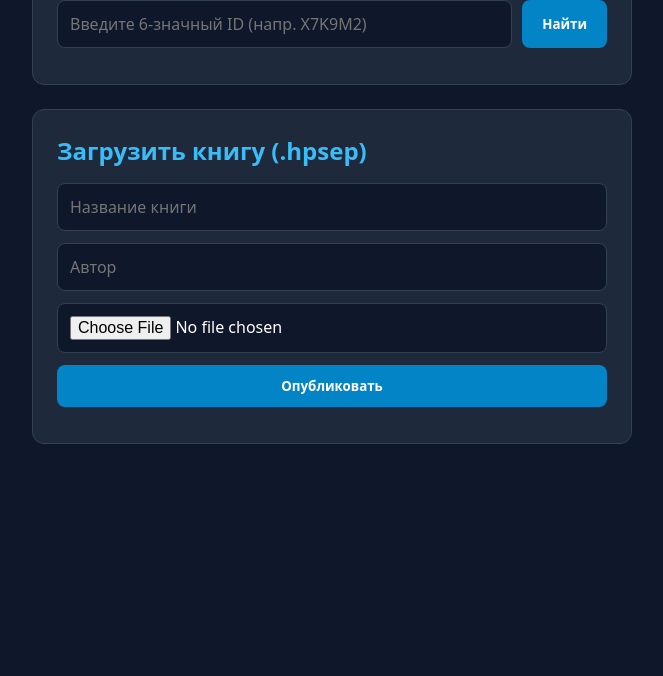
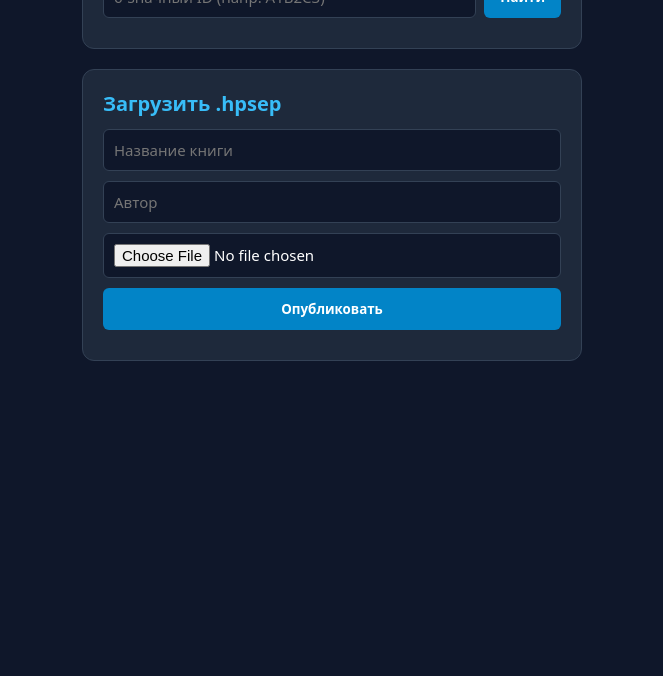
Before and after one commit to player576/yorse, a website: page index.html in a window 1280 px wide. Shown: the part 124-800 px from the top of the page, without its empty margins (308-971 px from the left). Drawn offline with Linux system fonts and the light colour scheme.

Commit message:
Refactor index.html for improved styling and functionality
Updated styles and HTML structure for better layout and usability.

```diff
--- a/index.html
+++ b/index.html
@@ -5,51 +5,108 @@
   <meta name="viewport" content="width=device-width, initial-scale=1.0" />
   <title>HPSEP Library</title>
   <style>
-    * { box-sizing: border-box; margin: 0; padding: 0; font-family: system-ui, -apple-system, sans-serif; }
+    * { box-sizing: border-box; margin: 0; padding: 0; font-family: system-ui, sans-serif; }
     body { background-color: #0f172a; color: #f8fafc; display: flex; justify-content: center; padding: 40px 20px; }
-    .container { width: 100%; max-width: 600px; display: flex; flex-direction: column; gap: 24px; }
-    .card { background: #1e293b; border: 1px solid #334155; border-radius: 12px; padding: 24px; }
-    h1, h2 { margin-bottom: 16px; color: #38bdf8; }
-    .input-group { display: flex; gap: 10px; margin-bottom: 12px; }
+    .container { width: 100%; max-width: 500px; display: flex; flex-direction: column; gap: 20px; }
+    .card { background: #1e293b; border: 1px solid #334155; border-radius: 12px; padding: 20px; }
+    h1, h2 { margin-bottom: 12px; color: #38bdf8; font-size: 20px; }
+    .input-group { display: flex; gap: 8px; }
     input[type="text"], input[type="file"] {
-      flex: 1; padding: 12px; background: #0f172a; border: 1px solid #334155;
-      border-radius: 8px; color: #fff; font-size: 16px; outline: none;
+      width: 100%; padding: 10px; background: #0f172a; border: 1px solid #334155;
+      border-radius: 6px; color: #fff; font-size: 15px; margin-bottom: 10px;
     }
-    input[type="text"]:focus { border-color: #38bdf8; }
     button {
-      padding: 12px 20px; background: #0284c7; color: white; border: none;
-      border-radius: 8px; font-weight: bold; cursor: pointer; transition: 0.2s;
+      padding: 10px 16px; background: #0284c7; color: white; border: none;
+      border-radius: 6px; font-weight: bold; cursor: pointer; height: 42px;
     }
     button:hover { background: #0369a1; }
-    .book-result { margin-top: 16px; padding: 16px; background: #0f172a; border-radius: 8px; border-left: 4px solid #38bdf8; }
-    .download-btn { display: inline-block; margin-top: 12px; text-decoration: none; }
+    .result { margin-top: 12px; padding: 12px; background: #0f172a; border-radius: 6px; border-left: 3px solid #38bdf8; }
+    a.btn-dl { display: inline-block; margin-top: 8px; padding: 8px 12px; background: #22c55e; color: #fff; text-decoration: none; border-radius: 6px; font-weight: bold; }
   </style>
 </head>
 <body>
   <div class="container">
-    <!-- Секция Поиска -->
+    <!-- Поиск -->
     <div class="card">
       <h1>Поиск книги по ID</h1>
       <div class="input-group">
-        <input type="text" id="search-id" placeholder="Введите 6-значный ID (напр. X7K9M2)" maxlength="6" />
-        <button id="btn-search">Найти</button>
+        <input type="text" id="search-id" placeholder="6-значный ID (напр. A1B2C3)" maxlength="6" />
+        <button onclick="searchBook()">Найти</button>
       </div>
-      <div id="search-result"></div>
+      <div id="search-res"></div>
     </div>
 
-    <!-- Секция Загрузки -->
+    <!-- Загрузка -->
     <div class="card">
-      <h2>Загрузить книгу (.hpsep)</h2>
-      <div style="display: flex; flex-direction: column; gap: 12px;">
-        <input type="text" id="upload-title" placeholder="Название книги" />
-        <input type="text" id="upload-author" placeholder="Автор" />
-        <input type="file" id="upload-file" accept=".hpsep" />
-        <button id="btn-upload">Опубликовать</button>
-      </div>
-      <div id="upload-status" style="margin-top: 12px;"></div>
+      <h2>Загрузить .hpsep</h2>
+      <input type="text" id="up-title" placeholder="Название книги" />
+      <input type="text" id="up-author" placeholder="Автор" />
+      <input type="file" id="up-file" accept=".hpsep" />
+      <button onclick="uploadBook()" style="width: 100%;">Опубликовать</button>
+      <div id="up-status" style="margin-top: 10px;"></div>
     </div>
   </div>
 
-  <script type="module" src="app.js"></script>
+  <script>
+    async function searchBook() {
+      const id = document.getElementById('search-id').value.trim();
+      const resDiv = document.getElementById('search-res');
+      if (id.length !== 6) return alert('ID должен быть из 6 символов!');
+
+      resDiv.innerHTML = 'Поиск...';
+      const res = await fetch(`/api?id=${id}`);
+      const data = await res.json();
+
+      if (!res.ok) {
+        resDiv.innerHTML = `<p style="color:#f87171;">${data.error}</p>`;
+        return;
+      }
+
+      resDiv.innerHTML = `
+        <div class="result">
+          <h3>${data.title}</h3>
+          <p>Автор: ${data.author}</p>
+          <p>ID: <b>${data.id}</b></p>
+          <a href="${data.file_url}" class="btn-dl" download>Скачать файл</a>
+        </div>
+      `;
+    }
+
+    async function uploadBook() {
+      const title = document.getElementById('up-title').value.trim();
+      const author = document.getElementById('up-author').value.trim();
+      const fileInput = document.getElementById('up-file');
+      const status = document.getElementById('up-status');
+
+      if (!title || !author || !fileInput.files[0]) return alert('Заполните все поля!');
+
+      const file = fileInput.files[0];
+      status.innerHTML = 'Чтение файла...';
+
+      const reader = new FileReader();
+      reader.onload = async () => {
+        const base64Data = reader.result.split(',')[1];
+        status.innerHTML = 'Загрузка в БД и облако...';
+
+        const res = await fetch('/api', {
+          method: 'POST',
+          headers: { 'Content-Type': 'application/json' },
+          body: JSON.stringify({
+            title, author,
+            fileName: file.name,
+            fileData: base64Data
+          })
+        });
+
+        const data = await res.json();
+        if (res.ok) {
+          status.innerHTML = `<p style="color:#4ade80;">Успешно! Уникальный ID: <b>${data.id}</b></p>`;
+        } else {
+          status.innerHTML = `<p style="color:#f87171;">Ошибка: ${data.error}</p>`;
+        }
+      };
+      reader.readAsDataURL(file);
+    }
+  </script>
 </body>
 </html>
```
